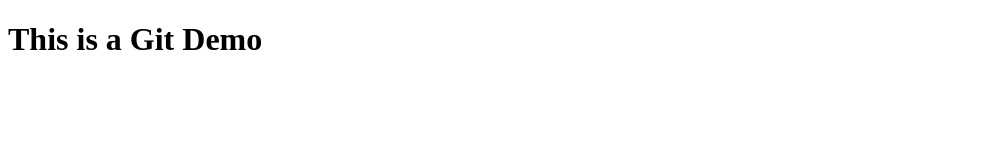
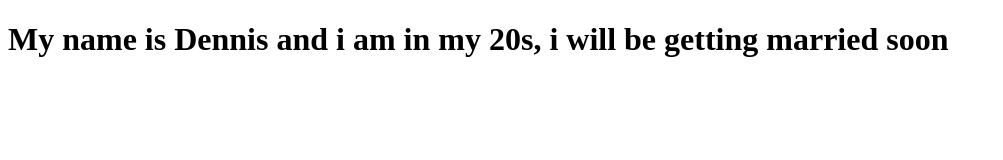
Before and after one commit to Dennis247/GITDEMO, a plain HTML site: page Index.html in a window 1280 px wide. Shown: the whole page, without its empty margins (0-1003 px from the left). Drawn offline with Linux system fonts and the light colour scheme.

Commit message:
i added body message

```diff
--- a/Index.html
+++ b/Index.html
@@ -6,7 +6,7 @@
 </head>
 
 <body>
-    <h1>This is a Git Demo</h1>
+    <h1>My name is Dennis and i am in my 20s, i will be getting married soon</h1>
 </body>
 
 </html>
--- /dev/null
+++ b/feature.js
@@ -0,0 +1 @@
+boysname = ["andrew", "paul"];
```
